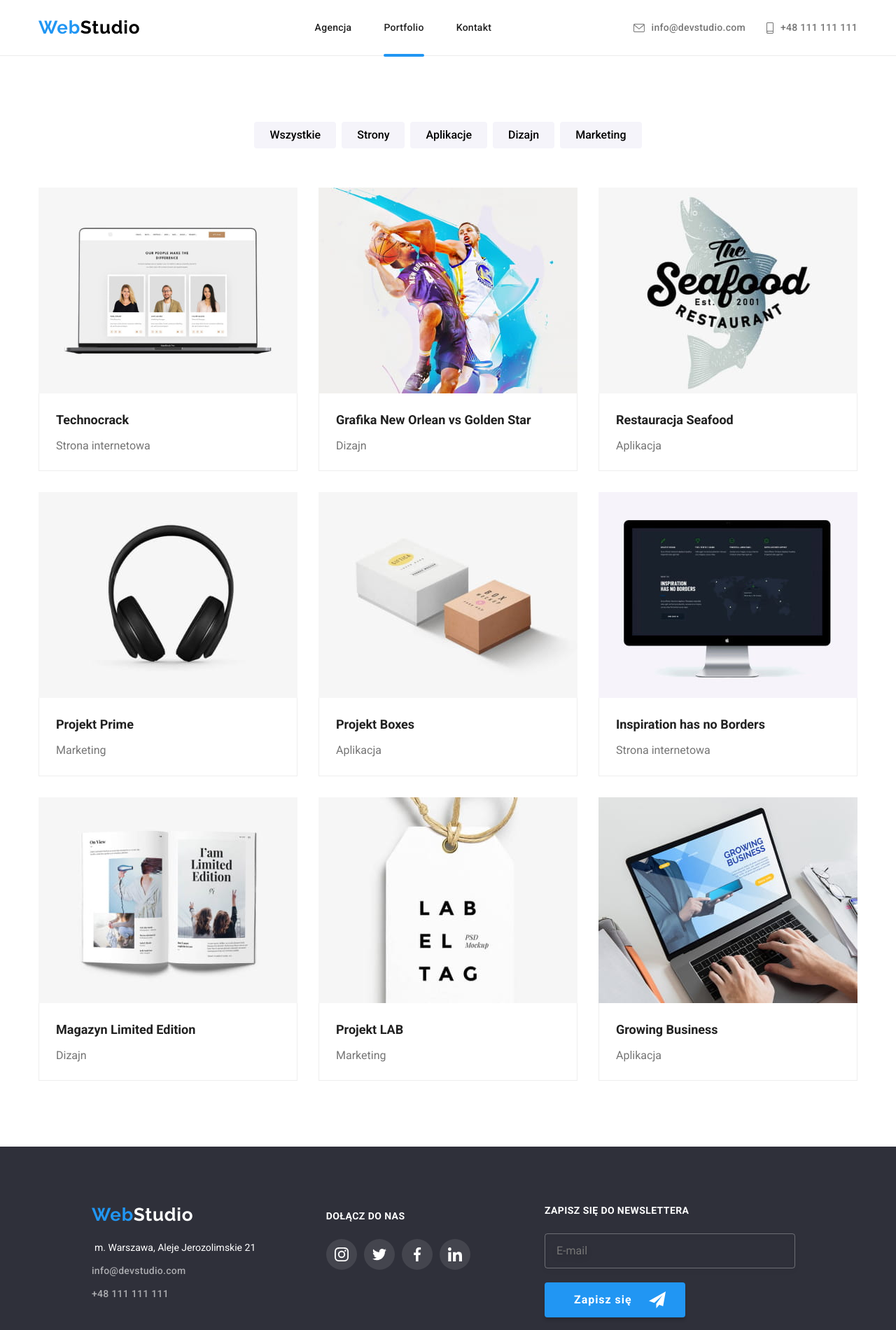
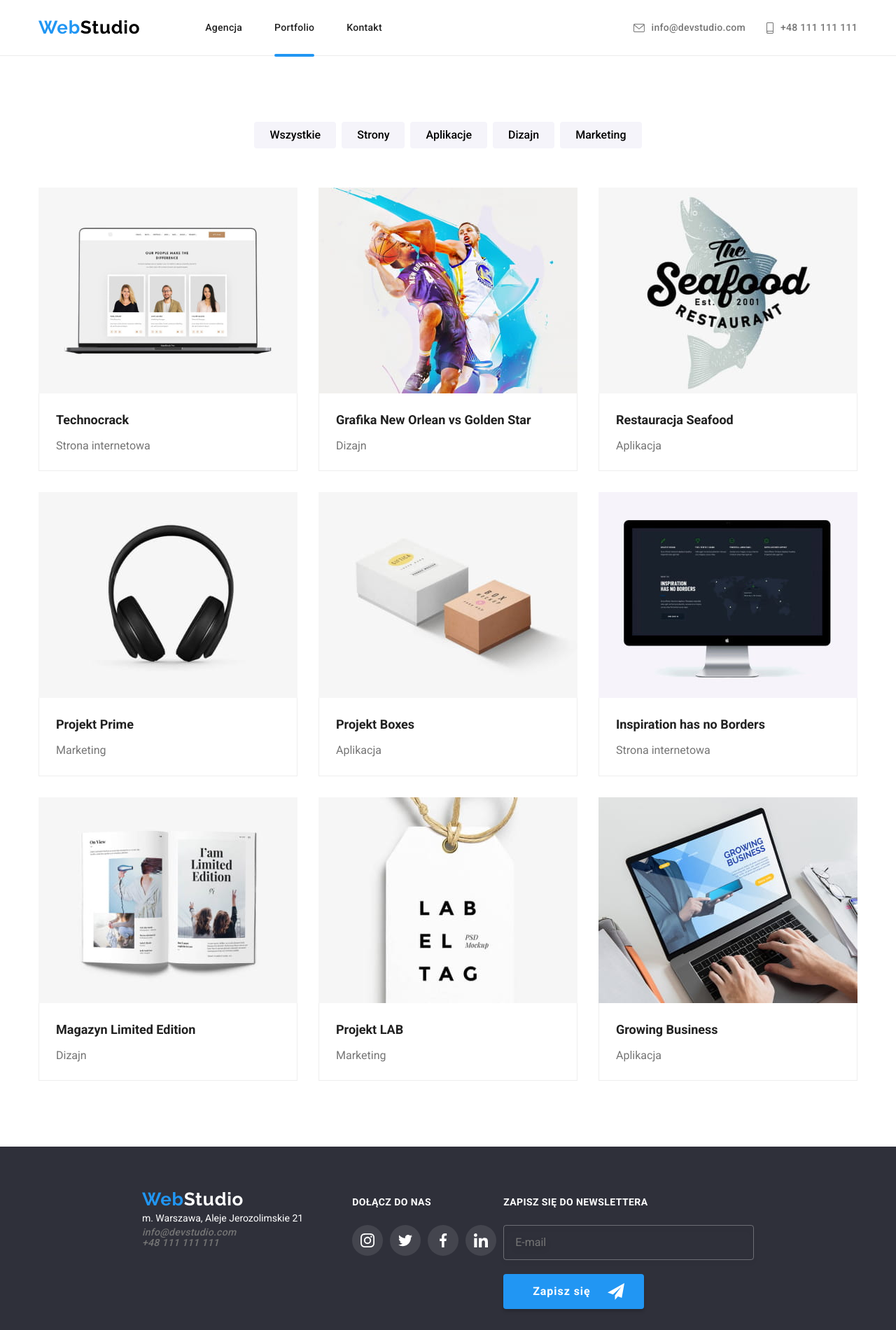
Before and after one commit to MarlenaHacel/goit-markup-hw-08, a plain HTML site: page portfolio.html in a window 1280 px wide. Shown: the top 1900 px of the page at 70% size. Drawn offline with nearby package versions, Linux system fonts and the light colour scheme.

Commit message:
poprawki

```diff
--- a/sass/components/_contact.scss
+++ b/sass/components/_contact.scss
@@ -1,10 +1,13 @@
 .contact {
   display: none;
   @include tablet {
-    display: block;
+    display: flex;
+    flex-direction: column;
+    row-gap: 10px;
   }
   @include desktop {
-    display: inline-flex;
+    display: flex;
+    flex-direction: row;
     gap: 30px;
   }
 
@@ -13,13 +16,16 @@
     align-items: center;
     color: getColor('text-color-secondary');
     font-weight: 500;
-    font-size: 14px;
+    font-size: 12px;
     line-height: 1.1;
     letter-spacing: 0.02em;
 
     transition-property: color, fill;
     transition-duration: 250ms;
     transition-timing-function: cubic-bezier(0.4, 0, 0.2, 1);
+    @include desktop {
+      font-size: 14px;
+    }
     &:hover,
     &:focus {
       color: getColor('brand-color');
--- a/sass/components/_first-section.scss
+++ b/sass/components/_first-section.scss
@@ -27,12 +27,12 @@
     }
 
     @include desktop {
+      padding: 200px 0;
       background-image: linear-gradient(to bottom, getColor('bdg-image'), getColor('bdg-image')),
         url(../images/first-section-bg-desc.jpg);
       @media (min-device-pixel-ratio: 2), (min-resolution: 192dpi), (min-resolution: 2dppx) {
         background-image: linear-gradient(to bottom, getColor('bdg-image'), getColor('bdg-image')),
           url(../images/first-section-bg-desc@2x.jpg);
-        padding: 200px 0;
       }
     }
   }
--- a/sass/components/_footer-section.scss
+++ b/sass/components/_footer-section.scss
@@ -1,15 +1,16 @@
 .footer {
-  align-items: center;
   width: 100%;
   background-color: getColor('bgd-primary');
   padding-top: 60px;
   padding-bottom: 60px;
+  display: flex;
 
   .container {
     display: flex;
     flex-direction: column;
-    justify-content: center;
+    row-gap: 60px;
     align-items: center;
+    justify-content: space-between;
     @include tablet {
       flex-direction: row;
       flex-wrap: wrap;
@@ -17,35 +18,56 @@
       padding: 0 89px 0 76px;
     }
     @include desktop {
-      flex-wrap: nowrap;
+      justify-content: center;
+      padding: 0 15px;
+      align-items: baseline;
     }
   }
   &__address,
   .social {
+    @include desktop {
+      display: inline-block;
+    }
+  }
+  &__address {
     display: inline-block;
     @include desktop {
       margin-right: 70px;
     }
-  }
-  &__address {
-    width: fit-content;
-    text-align: center;
-    padding-left: 15px;
   }
   p {
     line-height: 1.7;
     font-size: 14px;
     color: getColor('secondary');
     font-style: normal;
-    padding-top: 20px;
   }
   &__p {
+    text-align: center;
     font-weight: 700;
     line-height: 1.1;
     letter-spacing: 0.03em;
     text-transform: uppercase;
-    margin: 0;
-    padding-bottom: 20px;
+    margin-bottom: 20px;
+    @include desktop {
+      display: flex;
+      align-items: flex-start;
+    }
+  }
+  &__newsletter {
+    display: flex;
+    flex-direction: column;
+    align-items: center;
+    @include desktop {
+      flex-direction: row;
+      align-items: flex-start;
+      column-gap: 12px;
+    }
+  }
+  &__label {
+    width: 450px;
+    @include desktop {
+      width: 358px;
+    }
   }
   &__input {
     margin-bottom: 20px;
@@ -55,28 +77,26 @@
     border: 1px solid rgba(255, 255, 255, 0.3);
     filter: drop-shadow(0px 4px 4px rgba(0, 0, 0, 0.15));
     border-radius: 4px;
-    @include tablet {
-      width: 450px;
-    }
     @include desktop {
-      margin-right: 15px;
       width: 358px;
     }
   }
+
   &__button {
     display: flex;
     align-items: center;
     text-align: center;
-    // margin: 0 120px;
+
     padding: 10px 28px 10px 42px;
     background-color: getColor('brand-color');
     box-shadow: 0px 4px 4px rgba(0, 0, 0, 0.15);
     border-radius: 4px;
     border: none;
     fill: getColor('secondary');
+    @include desktop {
+    }
   }
   &__send {
-    align-items: center;
     color: getColor('secondary');
     font-weight: 700;
     font-size: 16px;
@@ -84,17 +104,22 @@
     letter-spacing: 0.06em;
     margin-right: 24px;
   }
-  .contact {
-    display: block;
-    margin-bottom: 60px;
-    justify-content: center;
-    text-align: center;
+  .contact-f {
+    display: flex;
+    flex-direction: column;
+    align-items: center;
+    gap: 8px;
+    @include desktop {
+      display: flex;
+      align-items: flex-start;
+    }
     &__link {
+      text-align: center;
+      align-items: center;
       color: getColor('link-primary');
       font-size: 14px;
       line-height: 1.7;
       font-style: normal;
-      margin-top: 9px;
       transition-property: color;
       transition-duration: 250ms;
       transition-timing-function: cubic-bezier(0.4, 0, 0.2, 1);
@@ -105,7 +130,6 @@
     }
   }
   .social {
-    margin-bottom: 60px;
     &__list-icon {
       display: flex;
     }
@@ -130,10 +154,21 @@
     }
   }
 }
-.newsleter {
+.logo-f {
+  display: flex;
+  justify-content: center;
+  margin-bottom: 20px;
   @include desktop {
-    display: flex;
-    flex-direction: row;
-    flex-wrap: nowrap;
+    justify-content: flex-start;
   }
 }
+.newsletter {
+  @include tablet {
+    display: flex;
+    flex-direction: column;
+    margin-left: 90px;
+  }
+  @include desktop {
+    margin-left: 70px;
+  }
+}
--- a/sass/components/_logo.scss
+++ b/sass/components/_logo.scss
@@ -2,10 +2,12 @@
   color: getColor('primary');
   font-family: $font-secondary;
   font-weight: 700;
-  font-size: 26px;
+  font-size: 24px;
   line-height: 1.2;
   letter-spacing: 0.03em;
-  margin-right: 93px;
+  @include desktop {
+    font-size: 26px;
+  }
   &--color {
     color: getColor('brand-color');
   }
--- a/sass/components/_main-nav.scss
+++ b/sass/components/_main-nav.scss
@@ -2,6 +2,14 @@
   display: none;
   @include tablet {
     display: flex;
+    margin-left: 83px;
+    margin-right: auto;
+    gap: 60px;
+  }
+  @include desktop {
+    margin-left: 93px;
+    margin-right: auto;
+    gap: 46px;
   }
   &__list {
     list-style-type: none;
@@ -29,9 +37,9 @@
     }
   }
 
-  &:last-child {
-    margin-right: 300px;
-  }
+  // &:last-child {
+  //   margin-right: 300px;
+  // }
 }
 .active {
   position: relative;
--- a/sass/components/_modal.scss
+++ b/sass/components/_modal.scss
@@ -26,8 +26,8 @@
   padding: 16px 32px 18px 32px;
   top: 50%;
   left: 50%;
-  width: 450px;
-  height: 600px;
+  max-width: 450px;
+  height: auto;
   padding: 8px;
   transform: translate(-50%, -50%) scale(1) rotate(0deg);
   background-color: getColor('secondary');
@@ -36,7 +36,6 @@
   border-radius: 4px;
   @include desktop {
     width: 528px;
-    height: 581px;
   }
 
   &__button-close {
--- a/sass/components/_page-header.scss
+++ b/sass/components/_page-header.scss
@@ -3,11 +3,11 @@
 
   > .container {
     display: flex;
+    padding: 16px 15px;
+    justify-content: space-between;
     align-items: center;
-    justify-content: space-between;
-    padding: 16px 15px;
     @include tablet {
-      padding: 21px 15px;
+      padding: 21px 15px 20px 15px;
     }
     @include desktop {
       padding: 24px 15px;
```
Also changed, not shown: index.html (+8 -6 lines), css/main.min.css, 1 other file.
